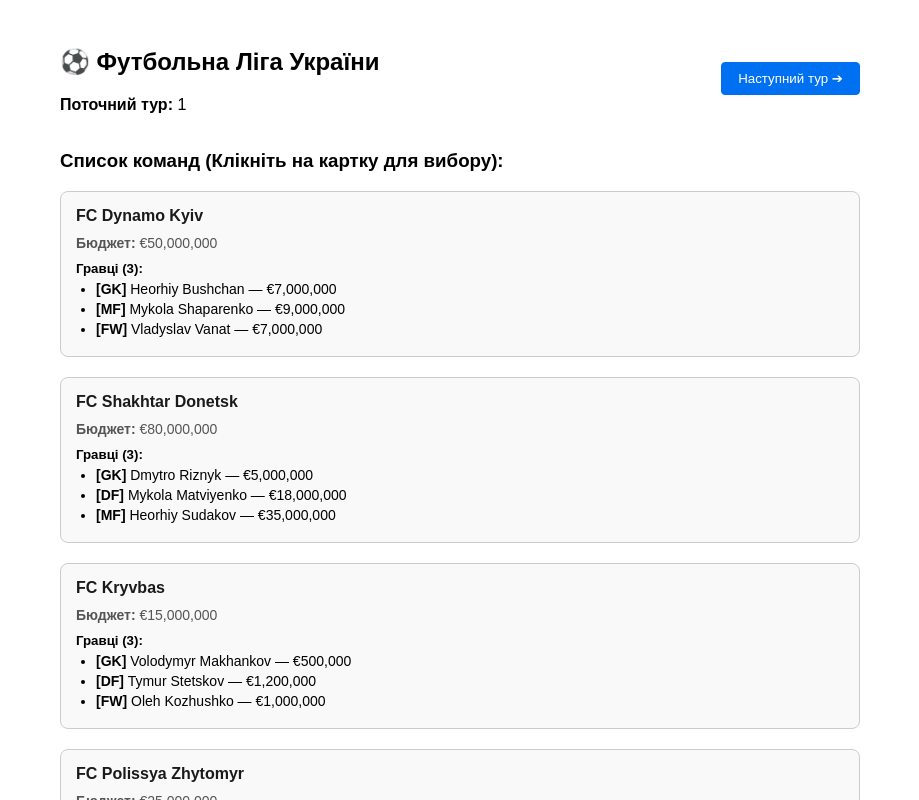
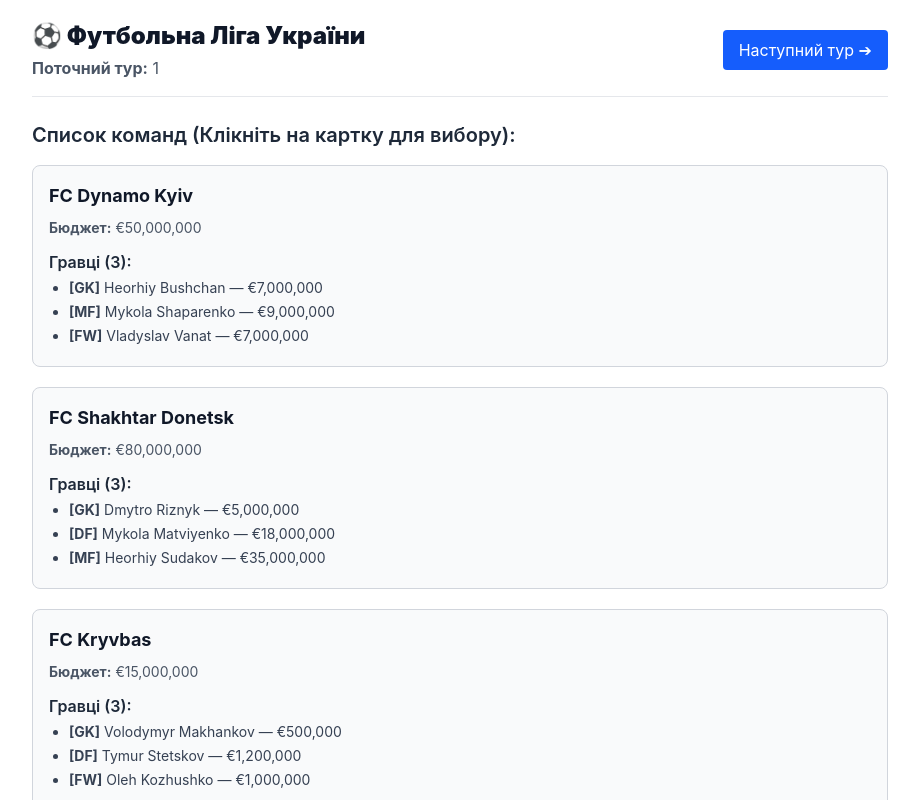
Before and after one commit to DMV22/Pro-League, a React (Vite) app: page / in a window 1280 px wide. Shown: the top 800 px of the page, without its empty margins (180-1099 px from the left). Built offline with nearby package versions, Linux system fonts and the light colour scheme.

Commit message:
style: move inline styles to index.css using Tailwind apply directive and document flow logic

```diff
--- a/package.json
+++ b/package.json
@@ -11,9 +11,11 @@
   },
   "dependencies": {
     "@reduxjs/toolkit": "^2.12.0",
+    "@tailwindcss/vite": "^4.3.3",
     "react": "^19.2.7",
     "react-dom": "^19.2.7",
-    "react-redux": "^9.3.0"
+    "react-redux": "^9.3.0",
+    "tailwindcss": "^4.3.3"
   },
   "devDependencies": {
     "@babel/core": "^7.29.7",
--- a/src/App.tsx
+++ b/src/App.tsx
@@ -30,21 +30,21 @@ function App() {
 
   return (
     <main className="league-container">
-      <header className="league-header" style={{ display: 'flex', justifyContent: 'space-between', alignItems: 'center' }}>
+      <header className="league-header">
         <div>
-          <h2>⚽ Футбольна Ліга України</h2>
-          <p><strong>Поточний тур:</strong> {currentRound ?? 1}</p>
+          <h2 className="league-title">⚽ Футбольна Ліга України</h2>
+          <p className="league-round"><strong>Поточний тур:</strong> {currentRound ?? 1}</p>
         </div>
         <button
           onClick={handleNextRound}
-          style={{ padding: '8px 16px', cursor: 'pointer', borderRadius: '4px', border: '1px solid #0070f3', backgroundColor: '#0070f3', color: '#fff' }}
+          className="btn-next-round"
         >
           Наступний тур ➔
         </button>
       </header>
 
       <section>
-        <h3>Список команд (Клікніть на картку для вибору):</h3>
+        <h3 className="teams-title">Список команд (Клікніть на картку для вибору):</h3>
         <div className="teams-grid">
           {teamsList.map((team) => {
             const isSelected = team.id === selectedTeamId;
@@ -53,14 +53,7 @@ function App() {
               <div
                 key={team.id}
                 onClick={() => handleSelectTeam(team.id)}
-                className="team-card"
-                style={{
-                  cursor: 'pointer',
-                  borderColor: isSelected ? '#0070f3' : '#ccc',
-                  boxShadow: isSelected ? '0 0 8px rgba(0, 112, 243, 0.3)' : 'none',
-                  backgroundColor: isSelected ? '#f0f7ff' : '#f9f9f9',
-                  transition: 'all 0.2s ease-in-out'
-                }}
+                className={`team-card ${isSelected ? 'team-card-selected' : ''}`}
               >
                 <h4 className="team-name">
                   {isSelected ? '⭐ ' : ''}{team.name}
--- a/src/index.css
+++ b/src/index.css
@@ -1,49 +1,64 @@
 /* src/index.css */
+@import "tailwindcss";
+
 .league-container {
-  padding: 20px;
-  font-family: Arial, sans-serif;
-  max-width: 800px;
-  margin: 0 auto;
+  @apply max-w-4xl mx-auto p-5 font-sans;
 }
 
 .league-header {
-  margin-bottom: 20px;
+  @apply flex justify-between items-center mb-6 pb-4 border-b border-gray-200;
+}
+
+.league-title {
+  @apply text-2xl font-black text-gray-900;
+}
+
+.league-round {
+  @apply mt-1 text-gray-600;
+}
+
+.btn-next-round {
+  @apply px-4 py-2 bg-blue-600 text-white rounded hover:bg-blue-700 transition-colors cursor-pointer;
+}
+
+.teams-title {
+  @apply text-xl font-semibold mb-4 text-gray-800;
 }
 
 .teams-grid {
-  display: flex;
-  flex-direction: column;
-  gap: 20px;
+  @apply flex flex-col gap-5;
 }
 
+/* Базовий стан картки */
 .team-card {
-  border: 1px solid #ccc;
-  border-radius: 8px;
-  padding: 15px;
-  background-color: #f9f9f9;
+  @apply p-4 border border-gray-300 rounded-lg bg-gray-50 cursor-pointer transition-all duration-200 ease-in-out;
+}
+
+.team-card:hover {
+  @apply shadow-md border-gray-400;
+}
+
+/* Стан вибраної картки */
+.team-card-selected {
+  @apply border-blue-500 shadow-lg shadow-blue-500/10 bg-blue-50/50;
 }
 
 .team-name {
-  margin: 0 0 10px 0;
-  color: #1a1a1a;
+  @apply text-lg font-bold text-gray-900 mb-2;
 }
 
 .team-budget {
-  margin: 0 0 10px 0;
-  font-size: 14px;
-  color: #555;
+  @apply text-sm text-gray-600 mb-3;
 }
 
 .players-title {
-  margin: 10px 0 5px 0;
+  @apply font-semibold text-gray-800 mt-2 mb-1;
 }
 
 .players-list {
-  margin: 0;
-  padding-left: 20px;
+  @apply list-disc pl-5;
 }
 
 .player-item {
-  font-size: 14px;
-  margin-bottom: 4px;
+  @apply text-sm text-gray-700 mb-1;
 }
--- a/vite.config.ts
+++ b/vite.config.ts
@@ -2,12 +2,14 @@ import { defineConfig } from 'vite'
 import react, { reactCompilerPreset } from '@vitejs/plugin-react'
 import babel from '@rolldown/plugin-babel'
 import path from 'path'
+import tailwindcss from '@tailwindcss/vite'
 
 // https://vite.dev/config/
 export default defineConfig({
   plugins: [
     react(),
-    babel({ presets: [reactCompilerPreset()] })
+    babel({ presets: [reactCompilerPreset()] }),
+    tailwindcss()
   ],
   resolve: {
     alias: [{ find: "@", replacement: path.resolve("./src") }],
```
Also changed, not shown: 1 other file (tests, documents, lock files or other folders).
